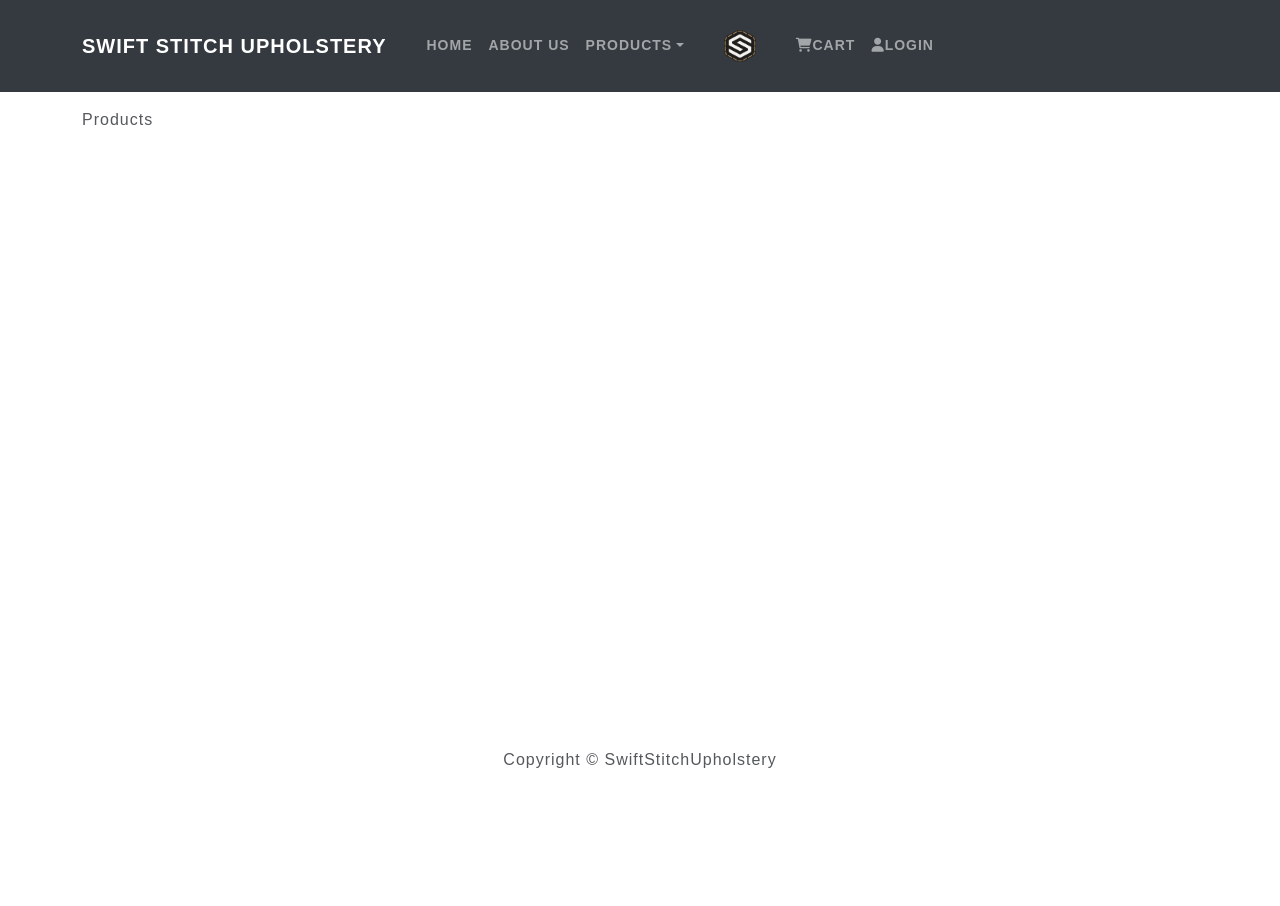
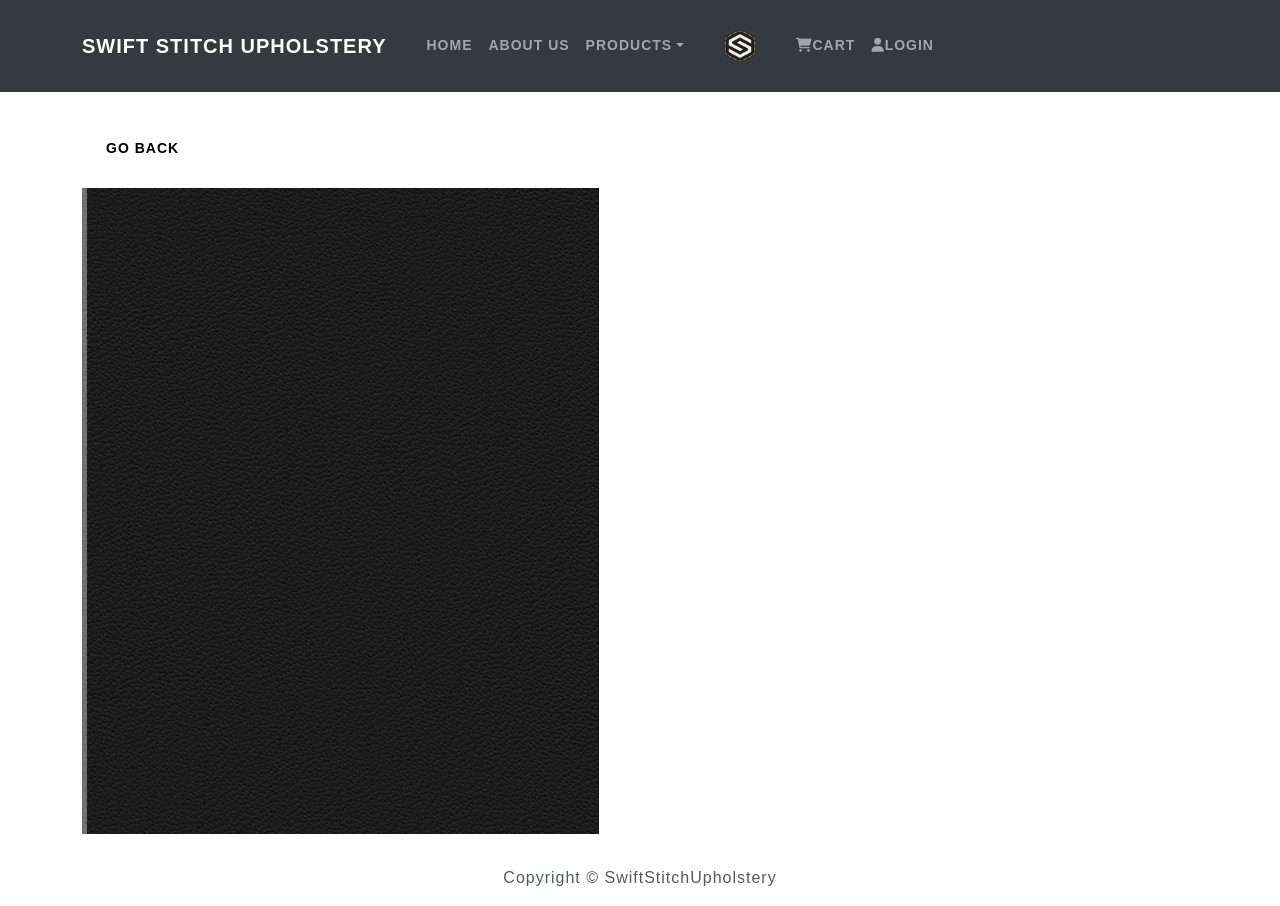
Before and after one commit to OhziiiLov3/SSUPHOLSERY, a React (Create React App) app: page /product/1 in a window 1280 px wide. Before the commit the page ends 800 px from the top, so only its background shows below. Built offline with nearby package versions, Linux system fonts and the light colour scheme.

Commit message:
products displaying on product show page

```diff
--- a/src/components/Header.js
+++ b/src/components/Header.js
@@ -1,18 +1,25 @@
 import React from 'react'
 import logo from "../images/PrimaryIcon.png";
 import { Navbar, Nav, Container, NavDropdown } from 'react-bootstrap'
+import { LinkContainer } from 'react-router-bootstrap'
+import { Link } from 'react-router-dom';
 
 function Header() {
     return (
         <header>
      <Navbar bg="dark" variant="dark" expand="lg" collaspeonselect="true">
   <Container>
-    <Navbar.Brand href="/">Swift Stitch Upholstery</Navbar.Brand>
+    <LinkContainer to='/'>
+    <Navbar.Brand>Swift Stitch Upholstery</Navbar.Brand>
+  </LinkContainer>
     <Navbar.Toggle aria-controls="basic-navbar-nav" />
     <Navbar.Collapse id="basic-navbar-nav">
       <Nav className="me-auto">
-        <Nav.Link href="#home">Home</Nav.Link>
+        <LinkContainer to='/'>
+        <Nav.Link>Home</Nav.Link>
+        </LinkContainer>
         <Nav.Link href="#link">About Us</Nav.Link>
+
         <NavDropdown title="Products" id="basic-nav-dropdown">
           <NavDropdown.Item href="#action/3.1">Textiles</NavDropdown.Item>
           <NavDropdown.Item href="#action/3.2">Needles</NavDropdown.Item>
@@ -21,8 +28,15 @@ function Header() {
           <NavDropdown.Item href="#action/3.4">Leather</NavDropdown.Item>
         </NavDropdown>
         <a className="navbar-brand" href="/"><img className="logo" src={logo} alt="logo..." /></a>
-        <Nav.Link href="#link"><i className="fas fa-shopping-cart"></i>Cart</Nav.Link>
-        <Nav.Link href="#link"><i className="fas fa-user"></i>Login</Nav.Link>
+
+        <LinkContainer to='/cart'>
+        <Nav.Link><i className="fas fa-shopping-cart"></i>Cart</Nav.Link>
+        </LinkContainer>
+
+        <LinkContainer to='/login'>
+        <Nav.Link><i className="fas fa-user"></i>Login</Nav.Link>
+        </LinkContainer>
+
       </Nav>
     </Navbar.Collapse>
   </Container>
--- a/src/screens/ProductScreen.js
+++ b/src/screens/ProductScreen.js
@@ -1,9 +1,20 @@
 import React from 'react'
+import {Link, useParams  } from 'react-router-dom'
+import { Row, Col, Image, ListGroup, Button, Card } from 'react-bootstrap'
+import Rating from '../components/Rating'
+import products from '../products'
 
 function ProductScreen() {
+    const params = useParams();
+    const product = products.find((p) => p._id == params.id)
     return (
         <div>
-          Products
+            <Link to='/' className='btn btn-light my-3'>Go Back</Link>
+            <Row>
+                <Col md={6}>
+                    <Image src={product.image} alt={product.name} fluid/>
+                </Col>
+            </Row>
         </div>
     )
 }
```
